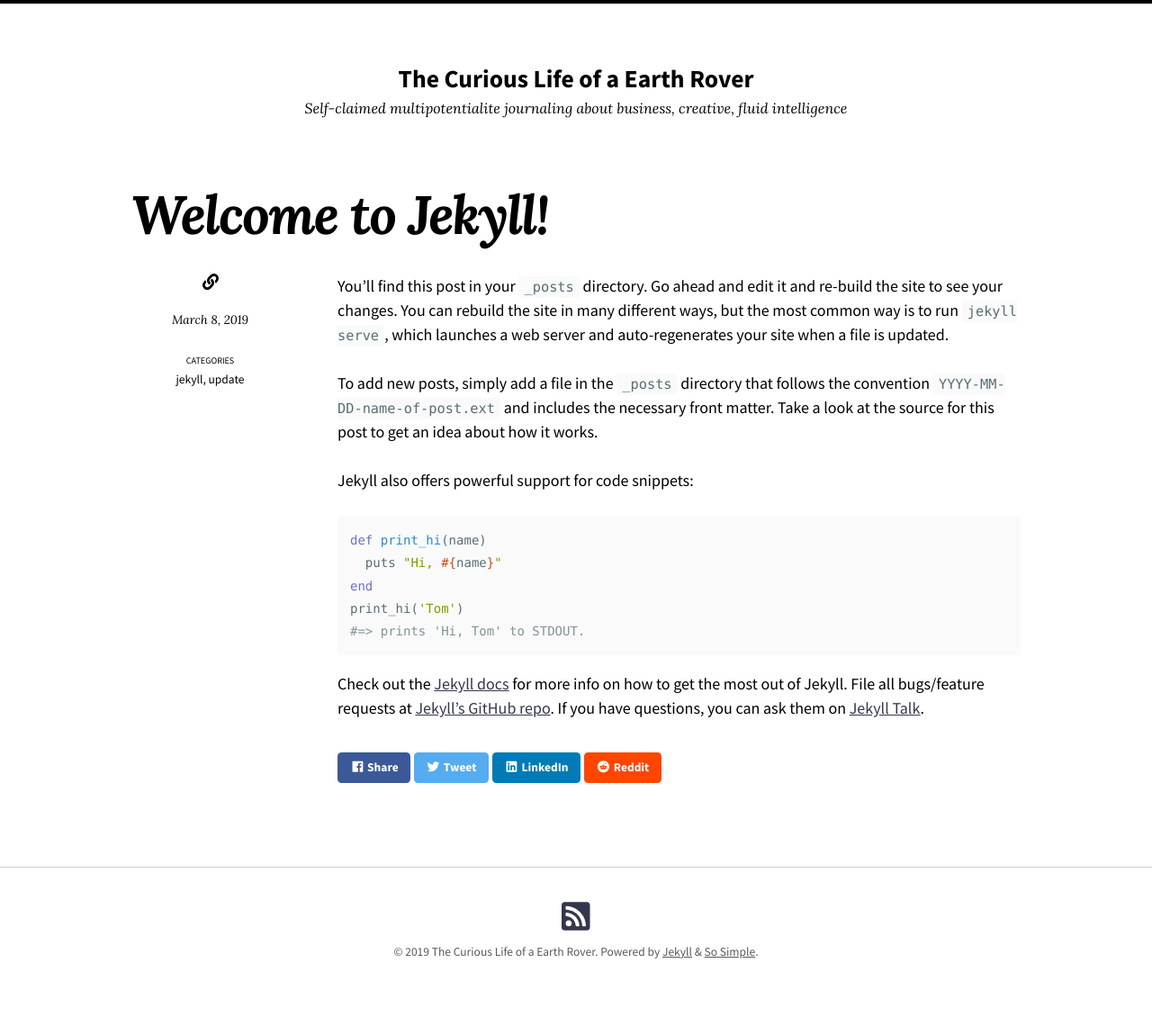
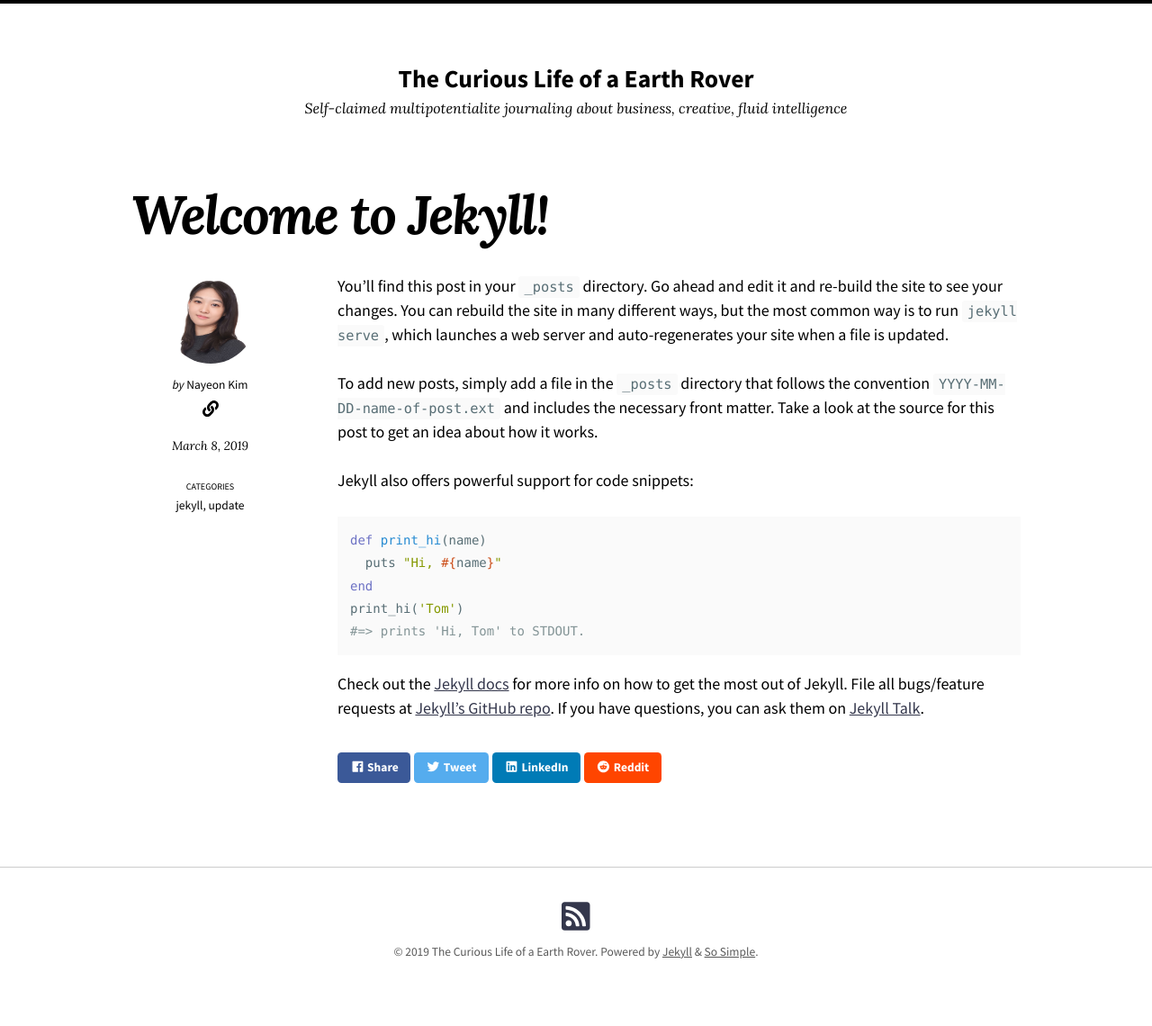
Before and after one commit to nnyeon/nnyeon.github.io, a Jekyll site: the page built from _posts/2019-03-08-welcome-to-jekyll.markdown, in a window 1280 px wide. Shown: the whole page at 90% size. Built offline with Jekyll 4.4.1, drawn with Linux system fonts in a browser that asks for light colours; nearby versions of some CDN libraries.

Commit message:
author config

```diff
--- a/_config.yml
+++ b/_config.yml
@@ -87,8 +87,8 @@ defaults:
 
 # Site Author
 author:
-  name:
-  picture:
+  name: "Nayeon Kim"
+  picture: /images/profile_sites.jpg
   email:
   twitter:
   links:
```
